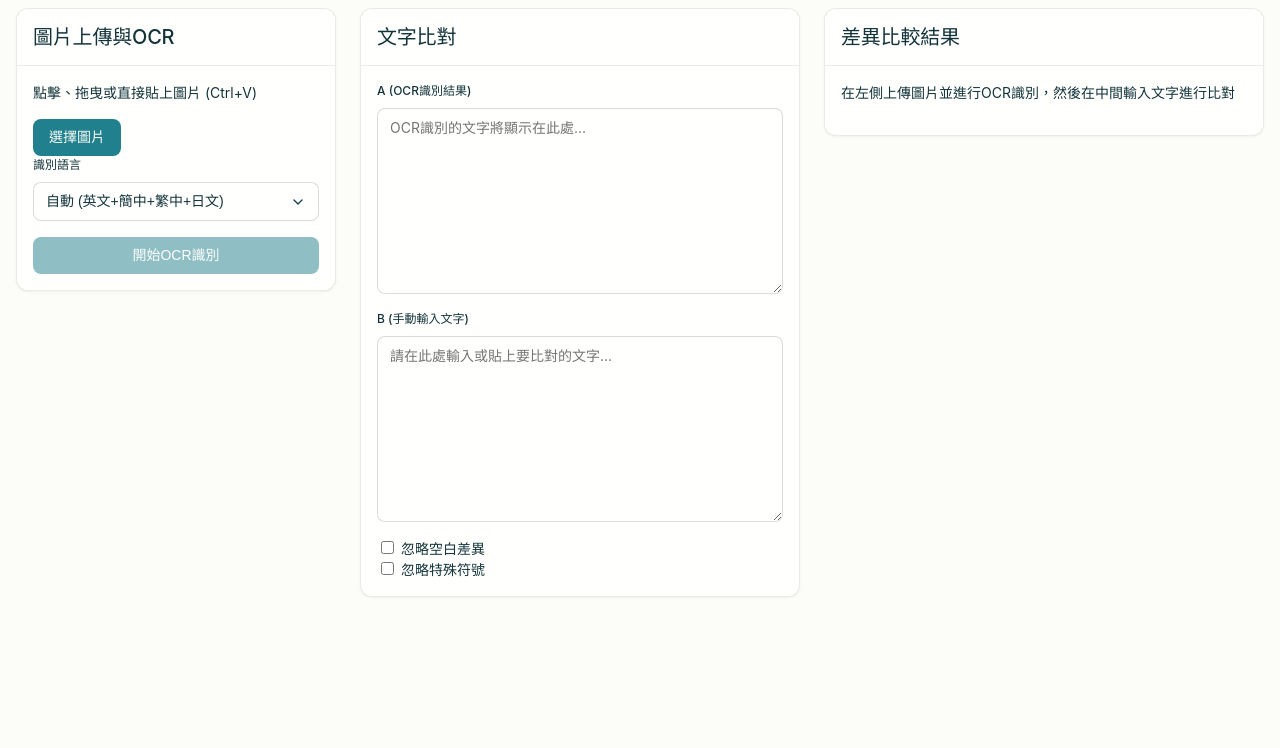
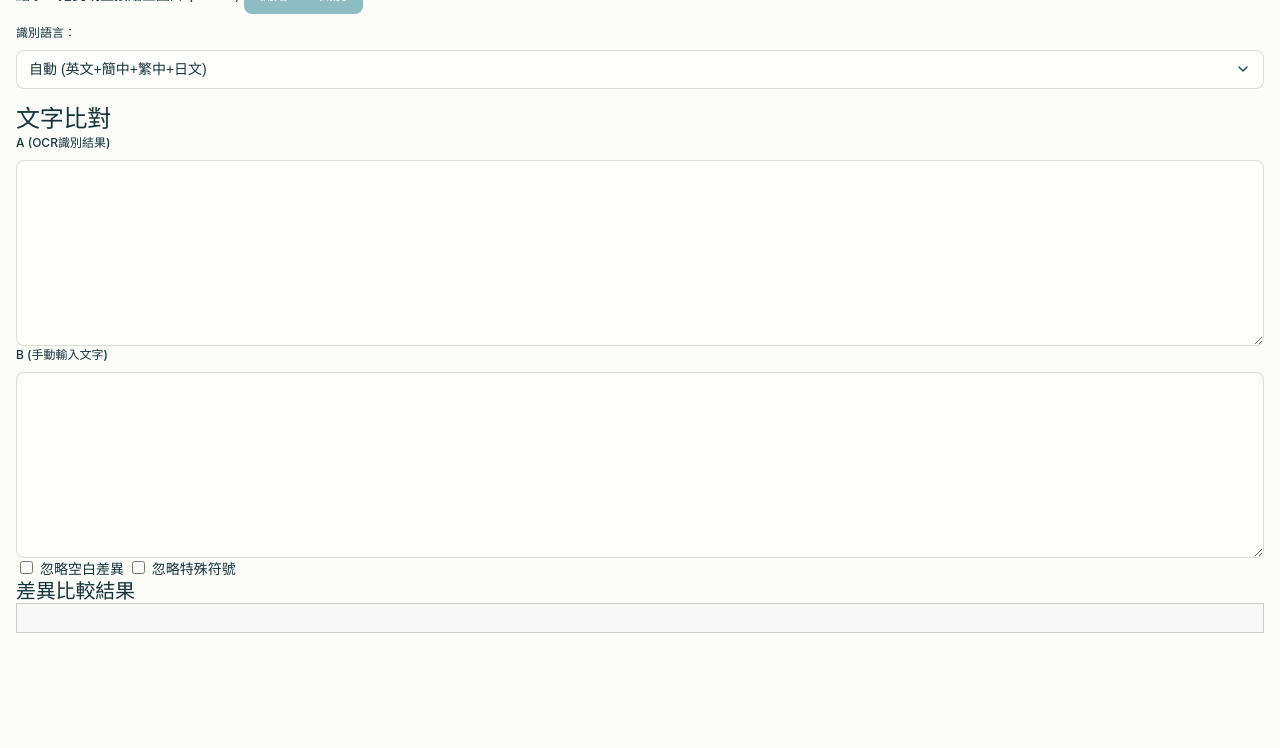
Before and after one commit to BridgeLin1020/text_diff, a plain HTML site: page index.html in a window 1280 px wide. Shown: the part 52-800 px from the top of the page. Drawn offline with Linux system fonts and the light colour scheme; a web font is replaced by a local one.

Commit message:
20250715.2

```diff
--- a/app.js
+++ b/app.js
@@ -1,4 +1,5 @@
-// Import libraries from CDN
+// 導入 CDN 模組（需給 <script type="module"> 使用）
+// 📌 注意語法與相對路徑、本地與 Pages 都可正常
 import Tesseract from 'https://cdn.jsdelivr.net/npm/tesseract.js@5/dist/tesseract.esm.min.js';
 import { diff_match_patch } from 'https://cdn.jsdelivr.net/npm/diff-match-patch@1.0.5/lib/diff_match_patch.js';
 
@@ -28,33 +29,31 @@ class OCRComparisonApp {
         this.ignoreWhitespace = document.getElementById('ignoreWhitespace');
         this.ignoreSymbols = document.getElementById('ignoreSymbols');
         this.diffOutput = document.getElementById('diff-output');
-
         this.runOcrBtn.disabled = true;
     }
 
     setupEventListeners() {
+        // 圖片選取按鈕
         this.imageInput.addEventListener('change', (e) => {
             if (e.target.files && e.target.files[0]) {
                 this.handleFile(e.target.files[0]);
             }
         });
-
+        // 點擊區塊觸發 input
         this.uploadArea.addEventListener('click', () => {
             this.imageInput.click();
         });
-
+        // 拖曳圖片上傳
         this.uploadArea.addEventListener('dragover', (e) => {
             e.preventDefault();
             e.stopPropagation();
             this.uploadArea.classList.add('dragover');
         });
-
         this.uploadArea.addEventListener('dragleave', (e) => {
             e.preventDefault();
             e.stopPropagation();
             this.uploadArea.classList.remove('dragover');
         });
-
         this.uploadArea.addEventListener('drop', (e) => {
             e.preventDefault();
             e.stopPropagation();
@@ -63,27 +62,30 @@ class OCRComparisonApp {
                 this.handleFile(e.dataTransfer.files[0]);
             }
         });
+        // 貼上圖片
+        document.addEventListener('paste', (e) => { this.handlePaste(e); });
 
-        document.addEventListener('paste', (e) => {
-            this.handlePaste(e);
-        });
-
+        // OCR 和文本輸入/比對
         this.runOcrBtn.addEventListener('click', () => this.runOCR());
         this.textA.addEventListener('input', () => this.updateDiff());
         this.textB.addEventListener('input', () => this.updateDiff());
         this.ignoreWhitespace.addEventListener('change', () => this.updateDiff());
         this.ignoreSymbols.addEventListener('change', () => this.updateDiff());
+        this.languageSelect.addEventListener('change', () => {
+            // 若已載入圖片可立刻重新進行 OCR
+            if (this.currentImage) this.runOCR();
+        });
     }
 
     handleFile(file) {
         if (file && file.type.startsWith('image/')) {
             this.currentImage = file;
             this.displayImage(file);
+            this.runOcrBtn.disabled = false;
         } else {
             this.showError('請提供有效的圖片檔案');
         }
     }
-
     handlePaste(event) {
         const items = event.clipboardData.items;
         for (let i = 0; i < items.length; i++) {
@@ -122,7 +124,6 @@ class OCRComparisonApp {
         reader.onload = (e) => {
             this.previewImg.src = e.target.result;
             this.imagePreview.style.display = 'block';
-            this.runOcrBtn.disabled = false;
         };
         reader.readAsDataURL(file);
     }
@@ -132,48 +133,40 @@ class OCRComparisonApp {
             this.showError('請先選擇圖片');
             return;
         }
-
         try {
             this.runOcrBtn.disabled = true;
             this.progressContainer.style.display = 'block';
             this.progressBar.style.width = '0%';
             this.progressText.textContent = '正在處理圖片...';
-
             const selectedLanguage = this.languageSelect.value;
-            const { data: { text } } = await this.worker.recognize(this.currentImage, {
-                lang: selectedLanguage
-            });
-
+            const { data: { text } } = await this.worker.recognize(this.currentImage, { lang: selectedLanguage });
             this.textA.value = text;
             this.updateDiff();
             this.progressText.textContent = '完成';
-
         } catch (error) {
             console.error('OCR 錯誤:', error);
             this.showError('OCR 識別失敗');
         } finally {
             this.runOcrBtn.disabled = false;
-            this.progressContainer.style.display = 'none';
+            setTimeout(() => { this.progressContainer.style.display = 'none'; }, 800);
         }
     }
 
     updateDiff() {
         let textA = this.textA.value;
         let textB = this.textB.value;
-
         if (this.ignoreWhitespace.checked) {
             textA = textA.replace(/\s+/g, '');
             textB = textB.replace(/\s+/g, '');
         }
         if (this.ignoreSymbols.checked) {
-            textA = textA.replace(/[^\w\u4e00-\u9fa5]/g, '');
-            textB = textB.replace(/[^\w\u4e00-\u9fa5]/g, '');
+            textA = textA.replace(/[^\w\u4e00-\u9fff]/g, '');
+            textB = textB.replace(/[^\w\u4e00-\u9fff]/g, '');
         }
-
         const diffs = this.dmp.diff_main(textA, textB);
         this.dmp.diff_cleanupSemantic(diffs);
         const html = this.dmp.diff_prettyHtml(diffs);
-        this.diffOutput.innerHTML = html || '<p class="text-secondary">沒有差異</p>';
+        this.diffOutput.innerHTML = html || '<span>沒有差異</span>';
     }
 
     showError(message) {
@@ -181,7 +174,7 @@ class OCRComparisonApp {
     }
 }
 
-// 初始化 App
+// DOMContentLoaded 後初始化
 window.addEventListener('DOMContentLoaded', () => {
     new OCRComparisonApp();
 });
--- a/index.html
+++ b/index.html
@@ -2,39 +2,26 @@
 <html lang="zh-TW">
 <head>
     <meta charset="UTF-8">
-    <meta name="viewport" content="width=device-width, initial-scale=1.0">
+    <meta name="viewport" content="width=device-width,initial-scale=1.0">
     <title>OCR 文字識別與比對工具</title>
     <link rel="stylesheet" href="style.css">
 </head>
 <body>
 <div class="container">
-        <h1>OCR 文字識別與比對工具</h1>
-
-        <div class="main-layout">
-            <!-- 左側：圖片上傳和OCR控制 -->
-            <div class="column image-column">
-                <div class="card">
-                    <div class="card__header">
-                        <h3>圖片上傳與OCR</h3>
+    <h2>圖片上傳與OCR</h2>
+    <div id="uploadArea" class="upload-area">
+        <span>點擊、拖曳或直接貼上圖片 (Ctrl+V)</span>
+        <input type="file" id="imageInput" accept="image/*" style="display:none" />
+        <div id="imagePreview" style="display:none;">
+            <img id="previewImg" src="" alt="預覽" style="max-width:100%;max-height:200px;display:block;margin:8px auto;">
         </div>
-                    <div class="card__body">
-                        <div class="upload-area" id="uploadArea">
-                            <input type="file" id="imageInput" accept="image/*" style="display: none;">
-                            <div class="upload-prompt">
-                                <p>點擊、拖曳或直接貼上圖片 (Ctrl+V)</p>
-                                <button type="button" class="btn btn--primary" id="uploadBtn">
-                                    選擇圖片
-                                </button>
+        <button id="runOcrBtn" class="btn btn--primary" disabled>開始OCR識別</button>
+        <div id="progressContainer" class="progress-container" style="display:none;">
+            <div id="progressBar" class="progress-bar"></div>
+            <span id="progressText"></span>
         </div>
-                        </div>
-
-                        <div id="imagePreview" class="image-preview" style="display: none;">
-                            <img id="previewImg" alt="預覽圖片">
-                        </div>
-
-                        <div class="ocr-controls">
-                            <div class="form-group">
-                                <label class="form-label" for="languageSelect">識別語言</label>
+        <div class="form-group" style="margin-top:10px;">
+            <label for="languageSelect" class="form-label">識別語言：</label>
             <select id="languageSelect" class="form-control">
                 <option value="eng+chi_sim+chi_tra+jpn">自動 (英文+簡中+繁中+日文)</option>
                 <option value="eng">英文</option>
@@ -43,73 +30,28 @@
                 <option value="jpn">日文</option>
             </select>
         </div>
+    </div>
 
-                            <button type="button" id="runOcrBtn" class="btn btn--primary btn--full-width" disabled>
-                                開始OCR識別
-                            </button>
-
-                            <div id="progressContainer" class="progress-container" style="display: none;">
-                                <div class="progress-bar">
-                                    <div id="progressBar" class="progress-fill"></div>
+    <h2>文字比對</h2>
+    <div class="compare-area">
+        <div>
+            <label for="textA" class="form-label">A (OCR識別結果)</label>
+            <textarea id="textA" rows="8" class="form-control"></textarea>
         </div>
-                                <div id="progressText" class="progress-text">處理中...</div>
+        <div>
+            <label for="textB" class="form-label">B (手動輸入文字)</label>
+            <textarea id="textB" rows="8" class="form-control"></textarea>
+        </div>
+        <div class="options">
+            <label><input type="checkbox" id="ignoreWhitespace"> 忽略空白差異</label>
+            <label><input type="checkbox" id="ignoreSymbols"> 忽略特殊符號</label>
         </div>
     </div>
+    <div>
+        <h3>差異比較結果</h3>
+        <div id="diff-output" class="diff-output" style="min-height:30px;padding:10px;background:#f8f8f8;border:1px solid #ccc;"></div>
     </div>
 </div>
-            </div>
-
-            <!-- 中間：文字輸入區域 -->
-            <div class="column text-column">
-                <div class="card">
-                    <div class="card__header">
-                        <h3>文字比對</h3>
-                    </div>
-                    <div class="card__body">
-                        <div class="form-group">
-                            <label class="form-label" for="textA">A (OCR識別結果)</label>
-                            <textarea id="textA" class="form-control" rows="8" placeholder="OCR識別的文字將顯示在此處..."></textarea>
-                        </div>
-
-                        <div class="form-group">
-                            <label class="form-label" for="textB">B (手動輸入文字)</label>
-                            <textarea id="textB" class="form-control" rows="8" placeholder="請在此處輸入或貼上要比對的文字..."></textarea>
-                        </div>
-
-                        <div class="comparison-options">
-                            <div class="checkbox-group">
-                                <label class="checkbox-label">
-                                    <input type="checkbox" id="ignoreWhitespace">
-                                    <span class="checkbox-text">忽略空白差異</span>
-                                </label>
-                            </div>
-                            <div class="checkbox-group">
-                                <label class="checkbox-label">
-                                    <input type="checkbox" id="ignoreSymbols">
-                                    <span class="checkbox-text">忽略特殊符號</span>
-                                </label>
-                            </div>
-                        </div>
-                    </div>
-                </div>
-            </div>
-
-            <!-- 右側：差異顯示 -->
-            <div class="column diff-column">
-                <div class="card">
-                    <div class="card__header">
-                        <h3>差異比較結果</h3>
-                    </div>
-                    <div class="card__body">
-                        <div id="diff-output" class="diff-output">
-                            <p class="text-secondary">在左側上傳圖片並進行OCR識別，然後在中間輸入文字進行比對</p>
-                        </div>
-                    </div>
-                </div>
-            </div>
-        </div>
-    </div>
-
 <script type="module" src="app.js"></script>
 </body>
 </html>
```
Also changed, not shown: 1 other file. Lines whose indentation alone changed are shown as unchanged.
